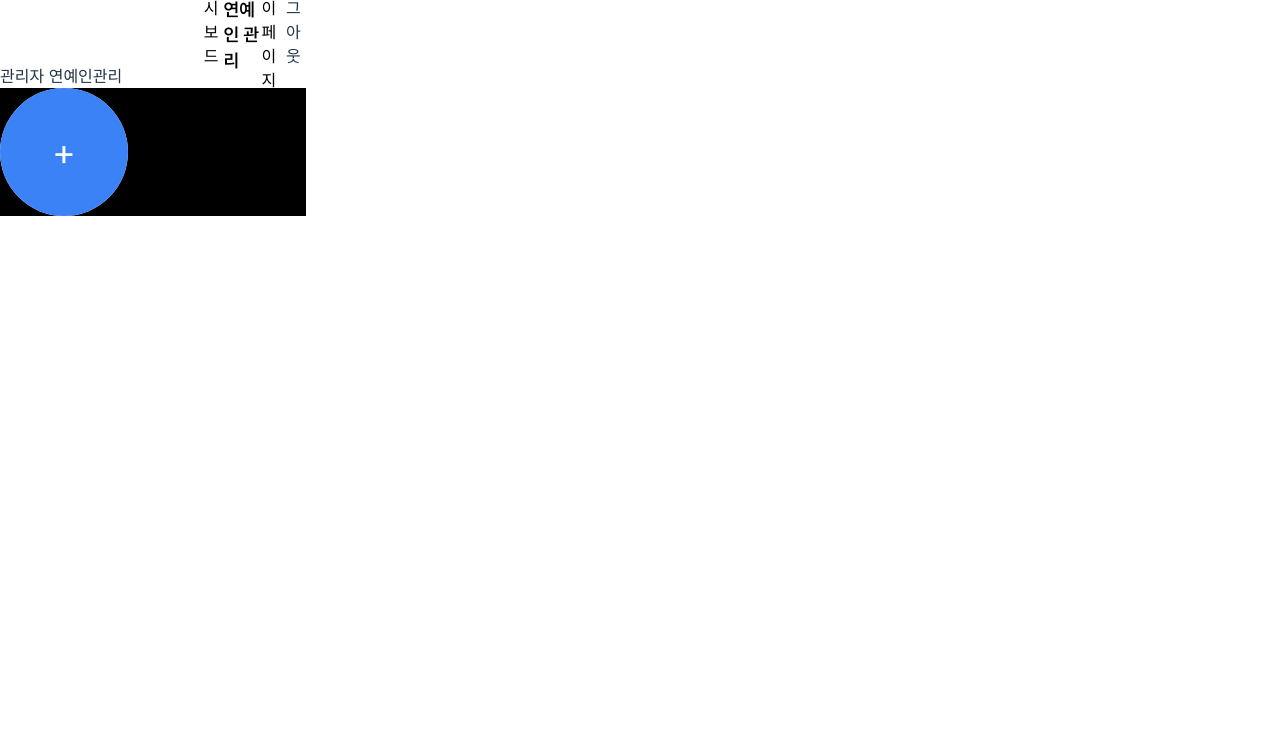
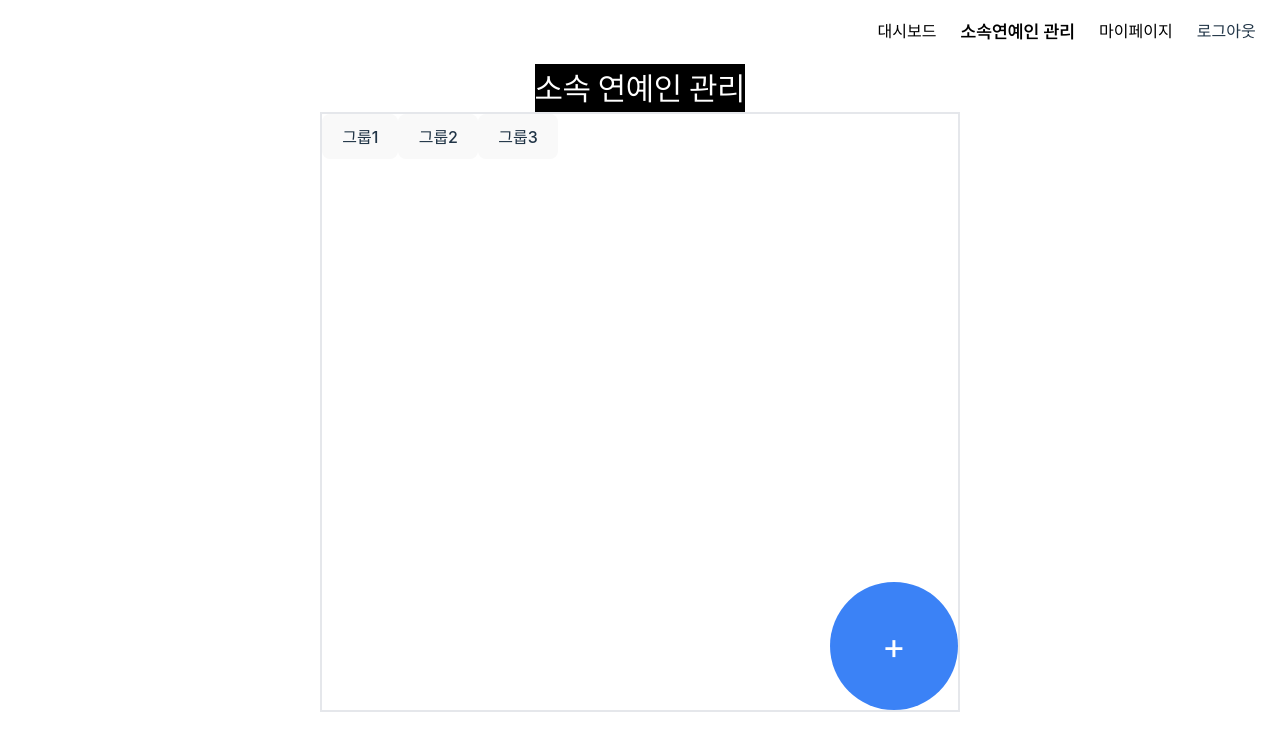
Before and after one commit to fnejd/StarGate, a React (Vite) app in the folder Stargate-Fe/: page /admin/management in a window 1280 px wide. Shown: the top 750 px of the page. Built offline with nearby package versions, Linux system fonts and the light colour scheme.

Commit message:
feature : adminManagement 및 components 구현
adminManagemen 페이지, ModalBox와 ModalPlusButton, 두 개를 합한 organisms를 구현함

```diff
--- a/Stargate-Fe/src/components/organisms/AdminManagementModal.tsx
+++ b/Stargate-Fe/src/components/organisms/AdminManagementModal.tsx
@@ -15,8 +15,15 @@ const AdminManagementModal = () => {
 
   return (
     <div>
-      <div className='lg:min-h-fit h-2/3 bg-black'>
-        <ModalPlusButton onClick={handleCircleClick} />
+      <div className='border-2 w-50vw h-600 flex flex-col justify-between'>
+        <div>
+          <button>그룹1</button>
+          <button>그룹2</button>
+          <button>그룹3</button>
+        </div>
+        <div className='self-end'>
+          <ModalPlusButton onClick={handleCircleClick} />
+        </div>
         <ModalBox isOpen={isModalOpen} onClose={handleModalClose} />
       </div>
     </div>
--- a/Stargate-Fe/src/pages/admin/board/adminManagement.tsx
+++ b/Stargate-Fe/src/pages/admin/board/adminManagement.tsx
@@ -3,10 +3,12 @@ import AdminBoardHeaderNav from '../../../components/atoms/AdminBoardHeaderNav'
 import AdminManagementModal from '../../../components/organisms/AdminManagementModal';
 
 const adminManagement = () => {
-  return <div className='h-screen'>
+  return <div className='w-screen h-screen'>
     <AdminBoardHeaderNav />
-    관리자 연예인관리
-    <AdminManagementModal />
+    <div className='flex flex-col justify-center items-center'>
+      <p className='form-title bg-black'>소속 연예인 관리</p>
+      <AdminManagementModal />
+    </div>
   </div>;
 };
 
--- a/Stargate-Fe/src/pages/admin/board/adminMyPage.tsx
+++ b/Stargate-Fe/src/pages/admin/board/adminMyPage.tsx
@@ -3,7 +3,7 @@ import AdminBoardHeaderNav from '../../../components/atoms/AdminBoardHeaderNav'
 import AdminMyPageBox from '../../../components/organisms/AdminMyPageBox';
 
 const adminMyPage = () => {
-  return <div className='h-screen'>
+  return <div className='w-screen h-screen'>
     <AdminBoardHeaderNav></AdminBoardHeaderNav>
     <div className='flex w-full h-4/5 justify-center items-center'>
       <AdminMyPageBox />
```
